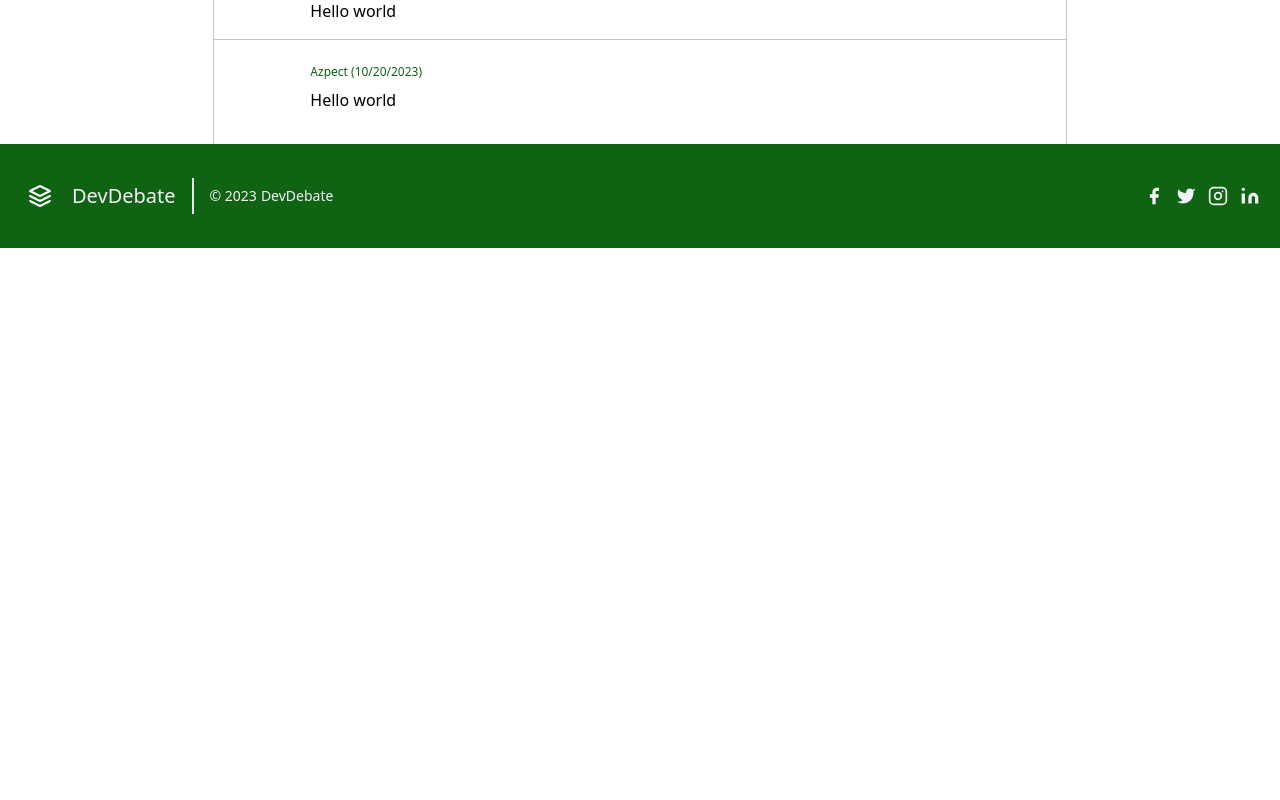
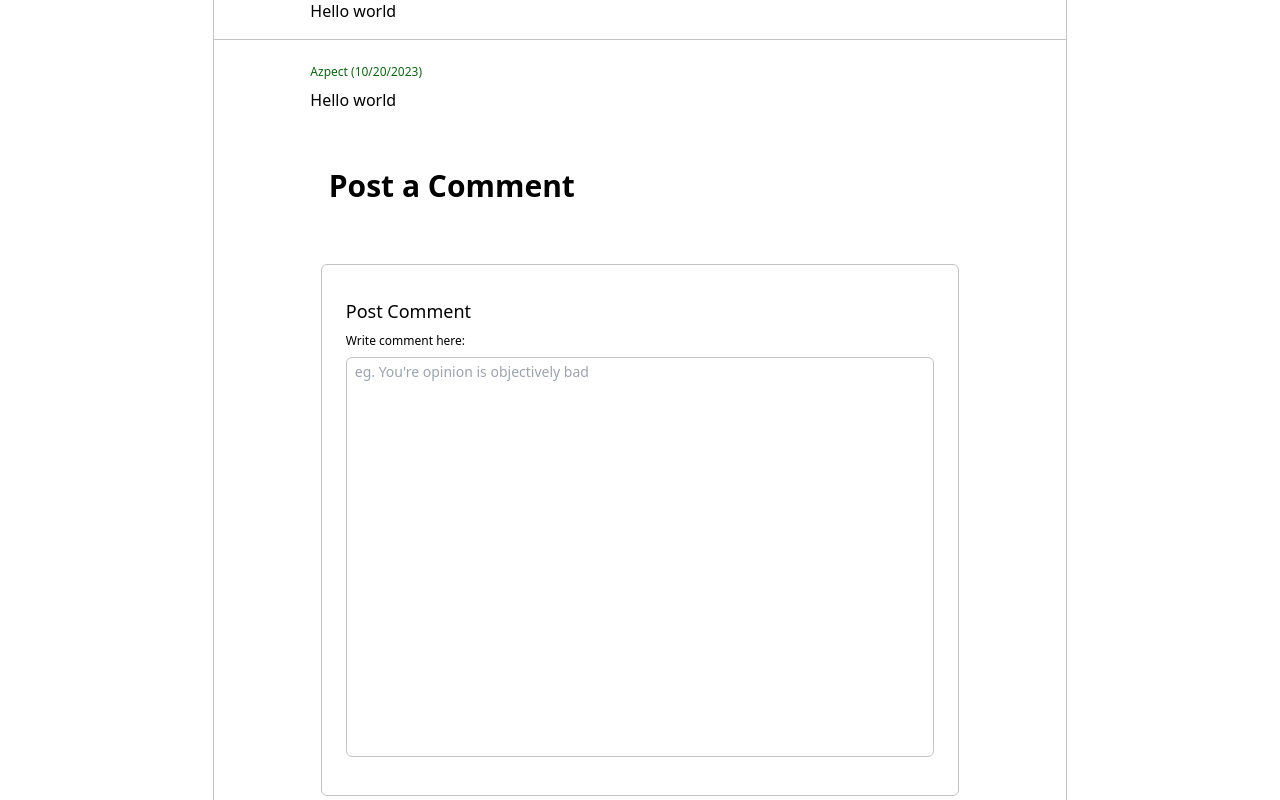
Before and after one commit to Azpect3120/stack-overflow-clone, a React (Vite) app in the folder frontend/: page /posts/1 in a window 1280 px wide. Shown: the part 1180-1980 px from the top of the page. Before the commit the page ends 1428 px from the top, so only its background shows below. Built offline with nearby package versions, Linux system fonts and the light colour scheme; no server answers.

Commit message:
Added CreateComment component

```diff
--- a/frontend/src/assets/css/output.css
+++ b/frontend/src/assets/css/output.css
@@ -773,6 +773,10 @@ video {
   width: 100%;
 }
 
+.w-3\/4 {
+  width: 75%;
+}
+
 .min-w-0 {
   min-width: 0px;
 }
--- a/frontend/src/components/CommentList.tsx
+++ b/frontend/src/components/CommentList.tsx
@@ -1,5 +1,6 @@
 import "../assets/css/output.css"
 import Comment from "./Comment";
+import CreateComment from "./CreateComment";
 
 interface CommentObject {
     author: String;
@@ -26,6 +27,7 @@ function CommentList(): JSX.Element {
                 <Comment comment={commentData} />
                 <Comment comment={commentData} />
             </div>
+            <CreateComment />
         </div>
     );
 }
--- a/frontend/src/components/CommentSection.tsx
+++ b/frontend/src/components/CommentSection.tsx
@@ -1,5 +1,3 @@
-
-
 function CommentSection() {
 
 
--- /dev/null
+++ b/frontend/src/components/CreateComment.tsx
@@ -0,0 +1,62 @@
+import { SyntheticEvent, useState } from "react";
+
+interface CommentObject {
+    author: String;
+    content: String;
+    date: Date;
+    postId: String;
+}
+
+function createComment (): JSX.Element {
+    const ls = localStorage.getItem("user");
+    const author: string = ls ? JSON.parse(ls).username : "";
+
+    let [comment, setComment] = useState<CommentObject>({author, content: "", date: new Date(), postId: ""});
+
+    const handleSubmit = async (event: SyntheticEvent): Promise<void> => {
+        event.preventDefault();
+
+        setComment({ ...comment, date: new Date() });
+
+        try {
+            await fetch("!!!fetchURL", {
+                method: "POST",
+                headers: {
+                    'Content-Type': 'application/json',
+                },
+                body: JSON.stringify(comment)
+            })
+            console.log(comment);
+        } catch (err) {
+            console.error(err);
+        }
+    }
+
+    const handleInputChange = (event: any) => {
+        const { name, value } = event.target;
+        setComment({ ...comment, date: new Date(), [name]: value })
+    };
+
+    const textareaStyles: any = {
+        height: "400px",
+        resize: "none"
+    }
+
+    return (
+
+            <form onSubmit={handleSubmit} className="w-3/4 mx-auto h-fit pb-12">
+                <h1 className="font-bold text-3xl px-2 py-10">
+                   Post a Comment
+                </h1>
+
+                <div className="h-fit w-full my-5 rounded-md p-6 bg-white border border-light-border">
+                    <h1 className="text-lg py-2"> Post Comment </h1>
+                    <p className="text-xs"> Write comment here: </p>
+                    <textarea onChange={handleInputChange} style={textareaStyles} className="text-sm w-full my-2 px-2 py-1 border border-light-border rounded-md outline-none focus:ring-1 focus:ring-green-500 resize-none" name="content" placeholder="eg. You're opinion is objectively bad" required />
+                </div>
+                <button type="submit" className="bg-light-theme-green text-white rounded-lg px-4 py-1.5 hover:bg-light-theme-green-active"> Create Comment </button>
+            </form>
+    )
+}
+
+export default createComment;
```
